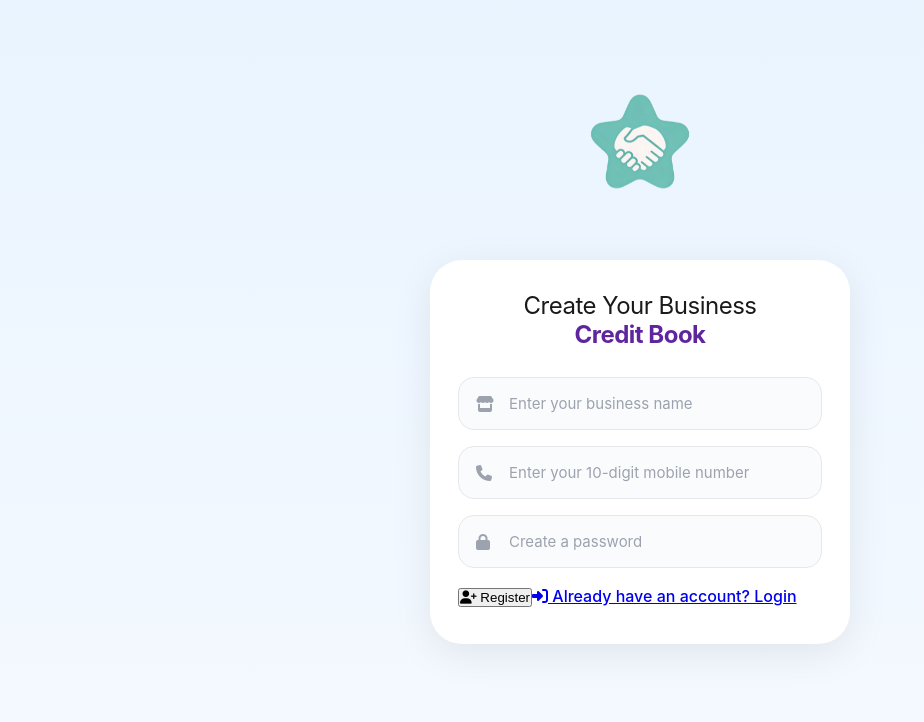
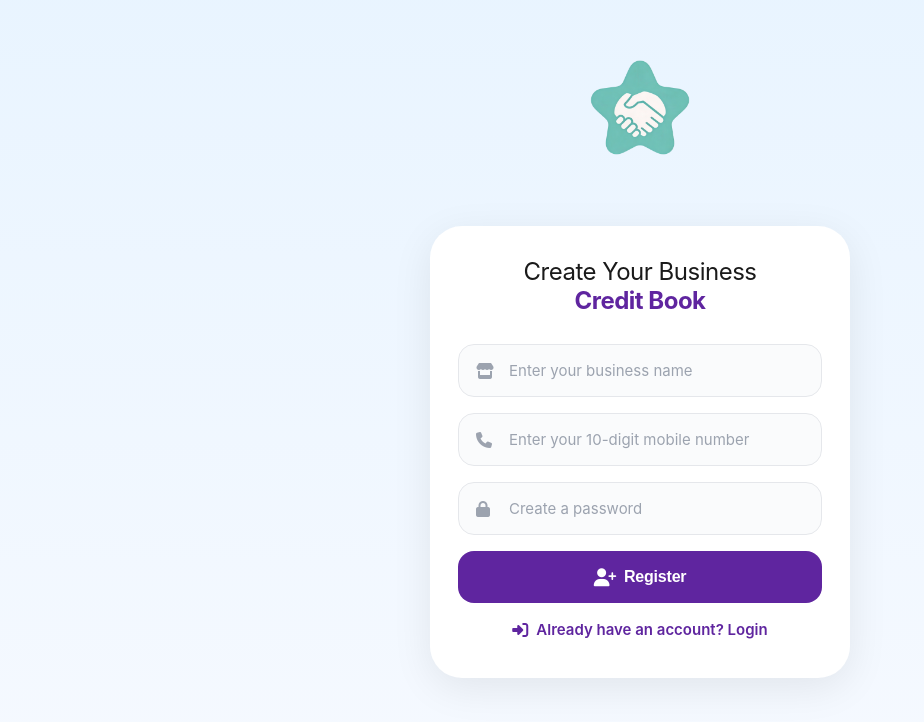
Before and after one commit to sidhartha522/migration, a React (Vite) app in the folder frontend/: page /register in a window 1280 px wide. Shown: the part 108-830 px from the top of the page, without its empty margins (0-924 px from the left). Built offline with nearby package versions, Linux system fonts and the light colour scheme; no server answers.

Commit message:
Add missing CSS styles for Register button and login link

```diff
--- a/frontend/src/styles/Auth.css
+++ b/frontend/src/styles/Auth.css
@@ -162,6 +162,68 @@
   font-size: 18px;
 }
 
+/* Submit Button (Register) */
+.btn-submit-clean {
+  width: 100%;
+  padding: 17px;
+  background: #5f259f;
+  color: white;
+  border: none;
+  border-radius: 16px;
+  font-size: 16px;
+  font-weight: 600;
+  cursor: pointer;
+  transition: all 0.3s ease;
+  margin-top: 8px;
+  letter-spacing: -0.2px;
+  display: flex;
+  align-items: center;
+  justify-content: center;
+  gap: 8px;
+}
+
+.btn-submit-clean:hover:not(:disabled) {
+  background: #4a1d7a;
+  transform: translateY(-2px);
+  box-shadow: 0 8px 20px rgba(95, 37, 159, 0.3);
+}
+
+.btn-submit-clean:active:not(:disabled) {
+  transform: scale(0.98);
+}
+
+.btn-submit-clean:disabled {
+  opacity: 0.7;
+  cursor: not-allowed;
+}
+
+.btn-submit-clean i {
+  font-size: 18px;
+}
+
+/* Switch Link (Login/Register) */
+.link-switch-clean {
+  display: flex;
+  align-items: center;
+  justify-content: center;
+  gap: 8px;
+  margin-top: 16px;
+  color: #5f259f;
+  font-size: 15px;
+  font-weight: 600;
+  text-decoration: none;
+  transition: all 0.2s ease;
+}
+
+.link-switch-clean:hover {
+  color: #4a1d7a;
+  text-decoration: underline;
+}
+
+.link-switch-clean i {
+  font-size: 16px;
+}
+
 /* Success Message */
 .success-message-inline {
   display: flex;
```
